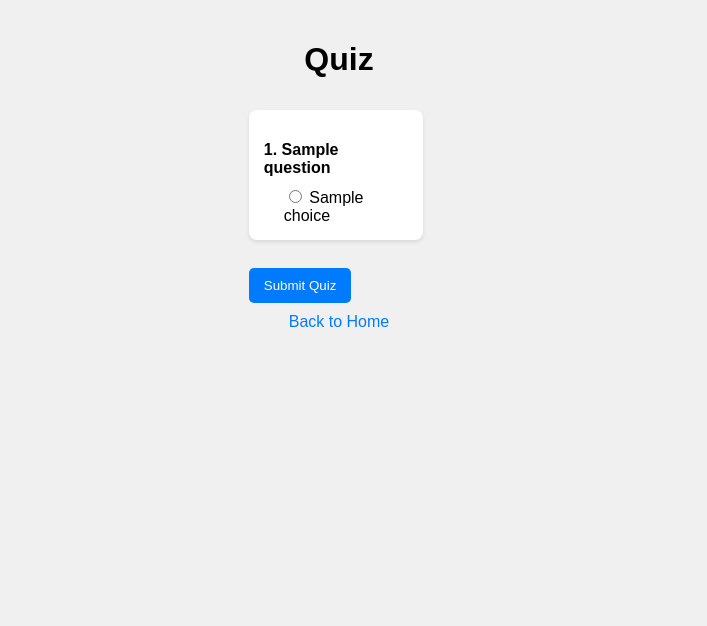
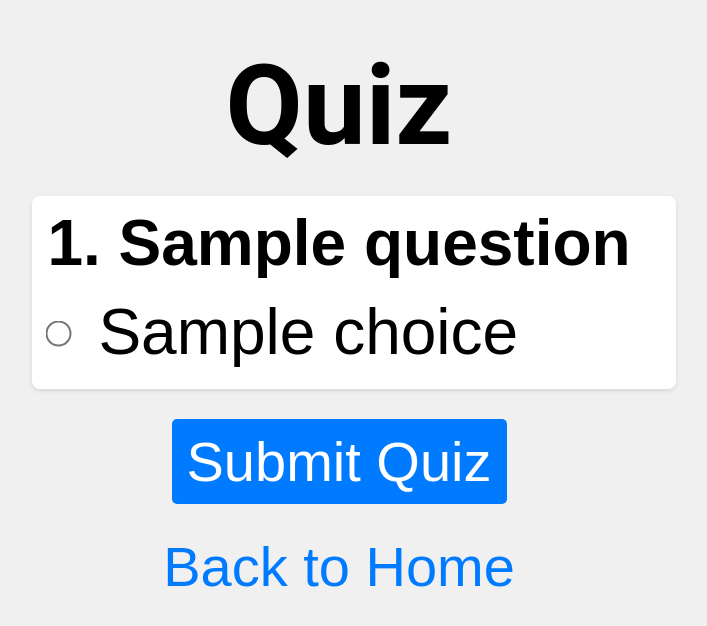
Before and after one commit to sridharaiyer/ramayana-quiz, a FastAPI app: template app/templates/quiz.html in a window 1280 px wide. Shown: the top 626 px of the page, without its empty margins (301-1008 px from the left). Run offline with FastAPI, Linux system fonts and the light colour scheme; the template is opened without the code that fills it: most values are stand-ins (such as "Sample title", 1, 10 or a date in 2020).

Commit message:
styling for mobile screen completed

```diff
--- a/app/static/style.css
+++ b/app/static/style.css
@@ -1,14 +1,48 @@
+/* General Styling */
 body {
     font-family: sans-serif;
-    margin: 20px;
+    margin: 0;
+    padding: 0;
     background-color: #f0f0f0;
     display: flex;
     flex-direction: column;
     align-items: center;
+    padding: 20px;
 }
 
-h1 {
+/* General h1.title styling */
+h1.title {
+    font-family: 'Roboto', sans-serif;
     text-align: center;
+    font-size: 7em;
+    /* Reduced font size to make it more proportional */
+    margin: 20px 0;
+}
+
+h2 {
+    font-family: 'Roboto', sans-serif;
+    /* Use a better font */
+    font-size: 4em;
+    /* Increase font size */
+    text-align: center;
+    /* Center align the text */
+}
+
+.container {
+    display: flex;
+    flex-direction: column;
+    justify-content: center;
+    align-items: center;
+    height: 100vh;
+    /* Make the container fill the entire viewport height */
+}
+
+/* Specific styles for the title on the index page */
+.container .title {
+    font-size: 4em;
+    /* Adjust font size for the index page title */
+    max-width: 90%;
+    /* Limit the width to prevent overflowing */
 }
 
 .question-container {
@@ -27,7 +61,10 @@ h1 {
 
 .question {
     font-weight: bold;
-    margin-bottom: 10px;
+    margin-bottom: 15px;
+    font-size: 4em;
+    margin-top: 0;
+    /* Remove top margin */
 }
 
 button {
@@ -55,19 +92,22 @@ a:hover {
 }
 
 .result-heading {
-    font-size: 2.5em;
+    font-size: 5.5em;
     margin-bottom: 20px;
     text-align: center;
 }
 
 .result-text {
-    font-size: 1.5em;
+    font-size: 3.5em;
     margin-bottom: 20px;
     text-align: center;
     font-weight: bold;
     padding: 10px;
     border-radius: 8px;
-
+    width: 90%;
+    /* Increased width */
+    max-width: 800px;
+    /* Set a maximum width */
 }
 
 .congrats {
@@ -87,14 +127,101 @@ a:hover {
 
 .correct-answers-container {
     margin-bottom: 20px;
-    width: 80%;
-    max-width: 600px;
+    width: 90%;
+    /* Increased width */
+    max-width: 800px;
+    /* Set a maximum width */
+    display: flex;
+    /* Make it a flex container */
+    flex-direction: column;
+    /* Arrange items vertically */
+    gap: 47px;
+    /* Add spacing between the items */
 }
 
 .incorrect-answer {
+    font-size: 3.5em;
     background-color: white;
     padding: 10px;
-    margin: 10px 0;
+    margin: 0;
+    /* Remove margin since gap handles spacing */
     border-radius: 5px;
     box-shadow: 0 1px 3px rgba(0, 0, 0, 0.1);
 }
+
+
+/* Question Item Styling */
+.question-item {
+    background-color: white;
+    padding: 10px 15px 20px 15px;
+    /* Adjusted padding */
+    margin: 5px 0;
+    /* Reduced top margin */
+    border-radius: 8px;
+    box-shadow: 0 2px 4px rgba(0, 0, 0, 0.1);
+    width: 100%;
+    max-width: 800px;
+    margin-bottom: 30px;
+}
+
+.choices-container {
+    display: flex;
+    flex-direction: column;
+    gap: 15px;
+    /* Slightly larger gap for better readability */
+}
+
+.button-container {
+    display: flex;
+    justify-content: center;
+    /* Center align the submit button */
+    align-items: center;
+    margin-top: 20px;
+}
+
+.button-container button {
+    font-size: 3.5em;
+    /* Set font size for the submit button */
+    background-color: #007bff;
+    color: white;
+    padding: 10px 15px;
+    border: none;
+    border-radius: 5px;
+    text-decoration: none;
+    text-align: center;
+    cursor: pointer;
+}
+
+.button-container button:hover {
+    background-color: #0056b3;
+}
+
+.link-container {
+    text-align: center;
+    /* Center align the back to home link */
+    margin-top: 30px;
+}
+
+.link-container a {
+    font-size: 3.5em;
+    /* Increase font size for the back to home link */
+    color: #007bff;
+    text-decoration: none;
+}
+
+.link-container a:hover {
+    text-decoration: underline;
+}
+
+.choice-label {
+    font-size: 4em;
+    display: flex;
+    align-items: center;
+    gap: 30px;
+    /* Increased gap between the radio button and the choice text */
+}
+
+.choice-label input[type="radio"] {
+    transform: scale(2);
+    /* Increase the size of the radio button */
+}
--- a/app/templates/quiz.html
+++ b/app/templates/quiz.html
@@ -7,26 +7,29 @@
 </head>
 
 <body>
-    <h1>Quiz</h1>
+    <h1 class="title">Quiz</h1>
     <form action="/submit_quiz" method="post">
         {% for question in questions %}
-        <div class="question-container">
+        <div class="question-item">
             <p class="question">{{ loop.index }}. {{ question.question }}</p>
             <div class="choices-container">
                 {% for choice in question.choices %}
-                <label>
+                <label class="choice-label">
                     <input type="radio" name="question_{{ question.id }}" value="{{ choice }}" {% if
                         user_answers.get('question_' + question.id|string )==choice %}checked{% endif %}>
                     {{ choice }}
-                </label><br>
+                </label>
                 {% endfor %}
             </div>
         </div>
         {% endfor %}
-        <br>
-        <button type="submit">Submit Quiz</button>
+        <div class="button-container">
+            <button type="submit">Submit Quiz</button>
+        </div>
+        <div class="link-container">
+            <a href="/" class="button">Back to Home</a>
+        </div>
     </form>
-    <a href="/">Back to Home</a>
 </body>
 
 </html>
--- a/app/templates/result.html
+++ b/app/templates/result.html
@@ -38,7 +38,9 @@
     </div>
     {% endif %}
     <br>
-    <a href="/">Back to Home</a>
+    <div class="link-container">
+        <a href="/" class="button">Back to Home</a>
+    </div>
 </body>
 
 </html>
```
Also changed, not shown: app/templates/index.html (+20 -2 lines).
